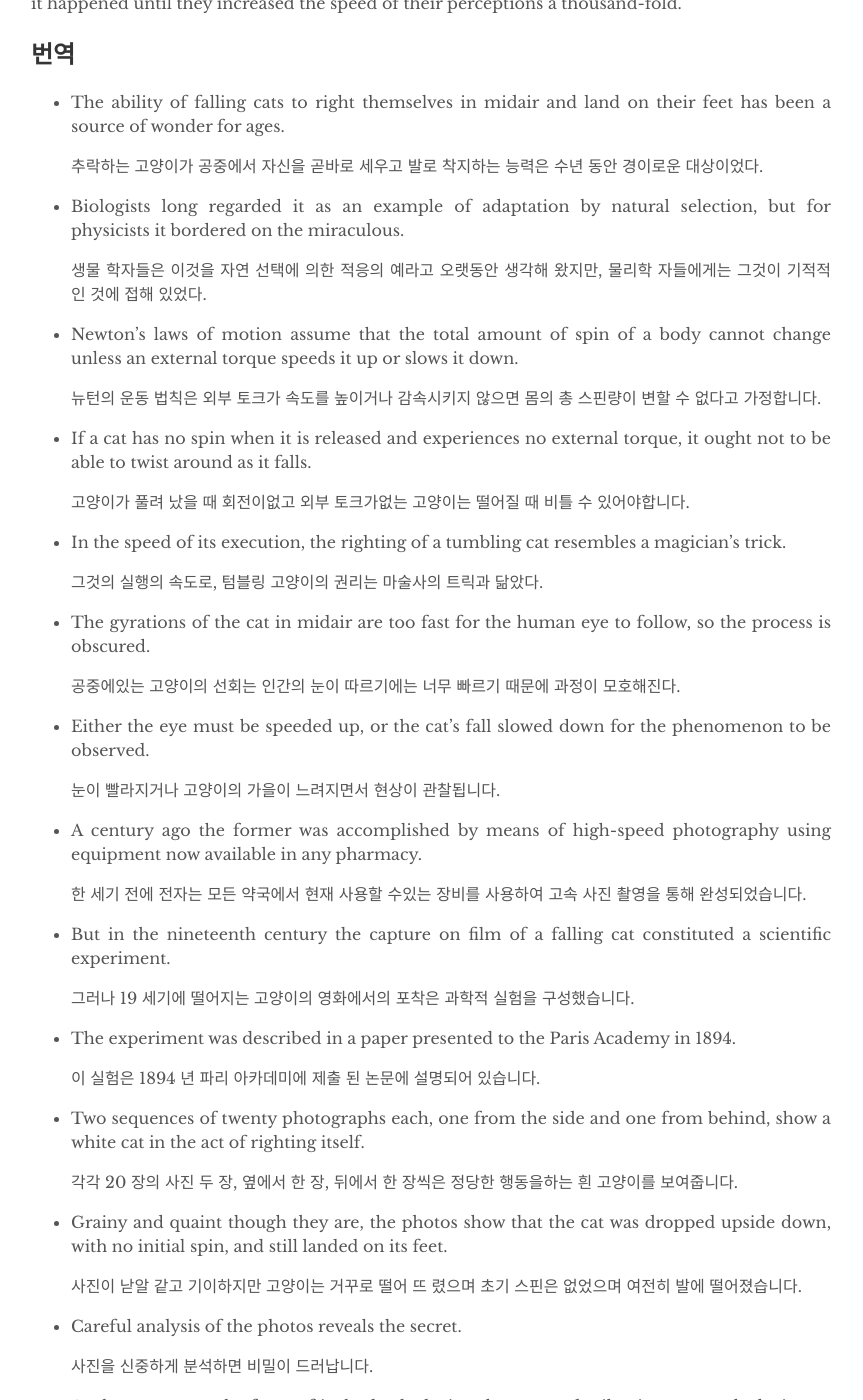
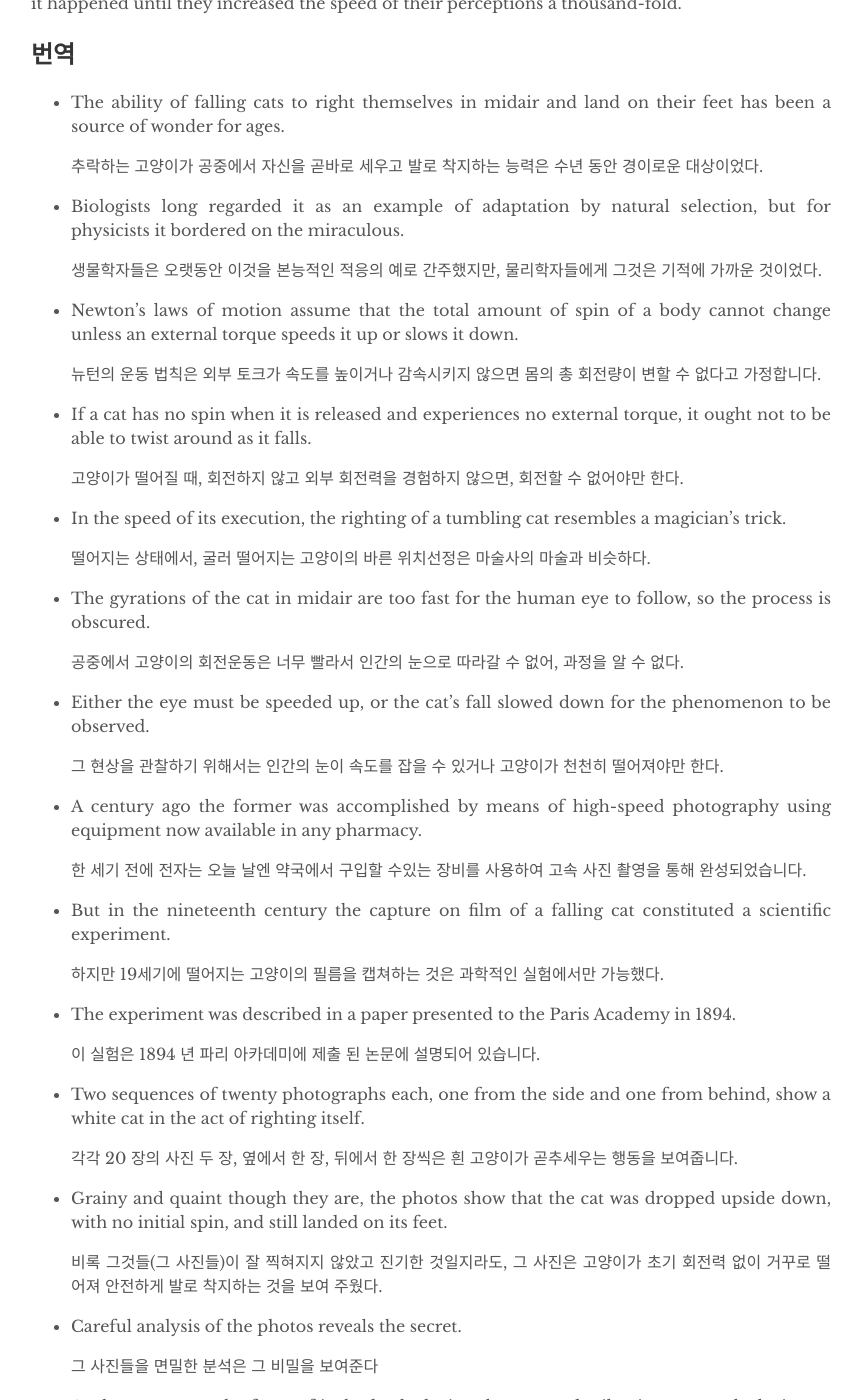
Before and after one commit to glqdlt/glqdlt.github.io, a Jekyll site: the page built from _posts/2099-12-31-대학원-영어시험.md, in a window 1280 px wide and 1400 px high, scrolled down 8932 px. Shown: the whole window, without its empty margins (209-1072 px from the left). Built offline with Jekyll 4.4.1, drawn with Linux system fonts in a browser that asks for light colours; comment, search, counter and statistics services are not loaded; some of the changed text lies outside the part shown.

Commit message:
update : 4번

```diff
--- a/_posts/2099-12-31-대학원-영어시험.md
+++ b/_posts/2099-12-31-대학원-영어시험.md
@@ -357,42 +357,42 @@ Cats know this instinctively, but scientists could not be sure how it happened u
 
 + Biologists long regarded it as an example of adaptation by natural selection, but for physicists it bordered on the miraculous.
 
-    생물 학자들은 이것을 자연 선택에 의한 적응의 예라고 오랫동안 생각해 왔지만, 물리학 자들에게는 그것이 기적적인 것에 접해 있었다.
+    생물학자들은 오랫동안 이것을 본능적인 적응의 예로 간주했지만, 물리학자들에게 그것은 기적에 가까운 것이었다.
 
 
 + Newton's laws of motion assume that the total amount of spin of a body cannot change unless an external torque speeds it up or slows it down.
 
-    뉴턴의 운동 법칙은 외부 토크가 속도를 높이거나 감속시키지 않으면 몸의 총 스핀량이 변할 수 없다고 가정합니다.
+    뉴턴의 운동 법칙은 외부 토크가 속도를 높이거나 감속시키지 않으면 몸의 총 회전량이 변할 수 없다고 가정합니다.
 
 
 + If a cat has no spin when it is released and experiences no external torque, it ought not to be able to twist around as it falls.
 
-    고양이가 풀려 났을 때 회전이없고 외부 토크가없는 고양이는 떨어질 때 비틀 수 있어야합니다.
+    고양이가 떨어질 때, 회전하지 않고 외부 회전력을 경험하지 않으면, 회전할 수 없어야만 한다.
 
 
 + In the speed of its execution, the righting of a tumbling cat resembles a magician's trick.
 
-    그것의 실행의 속도로, 텀블링 고양이의 권리는 마술사의 트릭과 닮았다.
+    떨어지는 상태에서, 굴러 떨어지는 고양이의 바른 위치선정은 마술사의 마술과 비슷하다.
 
 
 
 + The gyrations of the cat in midair are too fast for the human eye to follow, so the process is obscured.
 
-    공중에있는 고양이의 선회는 인간의 눈이 따르기에는 너무 빠르기 때문에 과정이 모호해진다.
+    공중에서 고양이의 회전운동은 너무 빨라서 인간의 눈으로 따라갈 수 없어, 과정을 알 수 없다.
 
 
 + Either the eye must be speeded up, or the cat's fall slowed down for the phenomenon to be observed.
 
-    눈이 빨라지거나 고양이의 가을이 느려지면서 현상이 관찰됩니다.
+    그 현상을 관찰하기 위해서는 인간의 눈이 속도를 잡을 수 있거나 고양이가 천천히 떨어져야만 한다.
 
 
 + A century ago the former was accomplished by means of high-speed photography using equipment now available in any pharmacy.
 
-    한 세기 전에 전자는 모든 약국에서 현재 사용할 수있는 장비를 사용하여 고속 사진 촬영을 통해 완성되었습니다.
+    한 세기 전에 전자는 오늘 날엔 약국에서 구입할 수있는 장비를 사용하여 고속 사진 촬영을 통해 완성되었습니다.
 
 + But in the nineteenth century the capture on film of a falling cat constituted a scientific experiment.
 
-    그러나 19 세기에 떨어지는 고양이의 영화에서의 포착은 과학적 실험을 구성했습니다.
+    하지만 19세기에 떨어지는 고양이의 필름을 캡쳐하는 것은 과학적인 실험에서만 가능했다.
 
 
 
@@ -404,34 +404,34 @@ Cats know this instinctively, but scientists could not be sure how it happened u
 
 + Two sequences of twenty photographs each, one from the side and one from behind, show a white cat in the act of righting itself.
 
-    각각 20 장의 사진 두 장, 옆에서 한 장, 뒤에서 한 장씩은 정당한 행동을하는 흰 고양이를 보여줍니다.
+    각각 20 장의 사진 두 장, 옆에서 한 장, 뒤에서 한 장씩은 흰 고양이가 곧추세우는 행동을 보여줍니다.
 
 
 + Grainy and quaint though they are, the photos show that the cat was dropped upside down, with no initial spin, and still landed on its feet.
 
-    사진이 낟알 같고 기이하지만 고양이는 거꾸로 떨어 뜨 렸으며 초기 스핀은 없었으며 여전히 발에 떨어졌습니다.
+    비록 그것들(그 사진들)이 잘 찍혀지지 않았고 진기한 것일지라도, 그 사진은 고양이가 초기 회전력 없이 거꾸로 떨어져 안전하게 발로 착지하는 것을 보여 주웠다.
 
 
 + Careful analysis of the photos reveals the secret.
 
-    사진을 신중하게 분석하면 비밀이 드러납니다.
+    그 사진들을 면밀한 분석은 그 비밀을 보여준다
 
  + As the cat rotates the front of its body clockwise, the rear and tail twist counterclockwise, so that the total spin remains zero, in perfect accord with Newton's laws.
 
-    고양이가 몸의 앞쪽을 시계 방향으로 돌리면 뒤쪽과 꼬리가 시계 반대 방향으로 돌아서 뉴턴의 법칙과 완전히 일치하여 총 회전이 0이됩니다
+    고양이가 몸의 앞쪽을 시계 방향으로 돌리면 뒤쪽과 꼬리가 시계 반대 방향으로 돌아서 뉴턴의 법칙과 완전히 일치하여 총 회전력이 0이됩니다
 
 
 + Halfway down, the cat pulls in its legs before reversing its twist and then extends them again, with the desired end result.
 
-    중간에 고양이는 다리를 뒤집어서 뒤틀린 다음 원하는 결과를 다시 내면서 다리를 뒤집습니다.
+    반쯤 떨어질 때, 회전을 반대로 하기 전에 고양이는 다리를 안쪽으로 끌어 당기고 나서, 다리를 다시 펼친다.
 
 + The explanation was that while no body can acquire spin without torque, a flexible one can readily change its orientation, or phase.
 
-    설명은 아무 몸도 토크없이 스핀을 얻을 수는 없지만 유연한 스핀은 쉽게 방향이나 위상을 변경할 수 있다는 것입니다.
+    이 설명은 어떠한 물체도 외부의 회전력 없이는 회전을 할 수 없는 반면에, 유연한 물체는 쉽게 방향과 단계를 변화 시킬 수 있다는 것이다.
 
 + Cats know this instinctively, but scientists could not be sure how it happened until they increased the speed of their perceptions a thousand-fold.
 
-    고양이는이 사실을 본능적으로 알고 있지만, 과학자들은 지각의 속도를 천 배로 올리기 전까지 어떻게되었는지를 확신 할 수 없었습니다.
+    고양이는 이것을 본능적으로 알지만, 과학자들은 인식을 천 배의 속도로 증가시키고 나서야 이것을 확신할 수 있었다.
 
 
 # 5번
```
